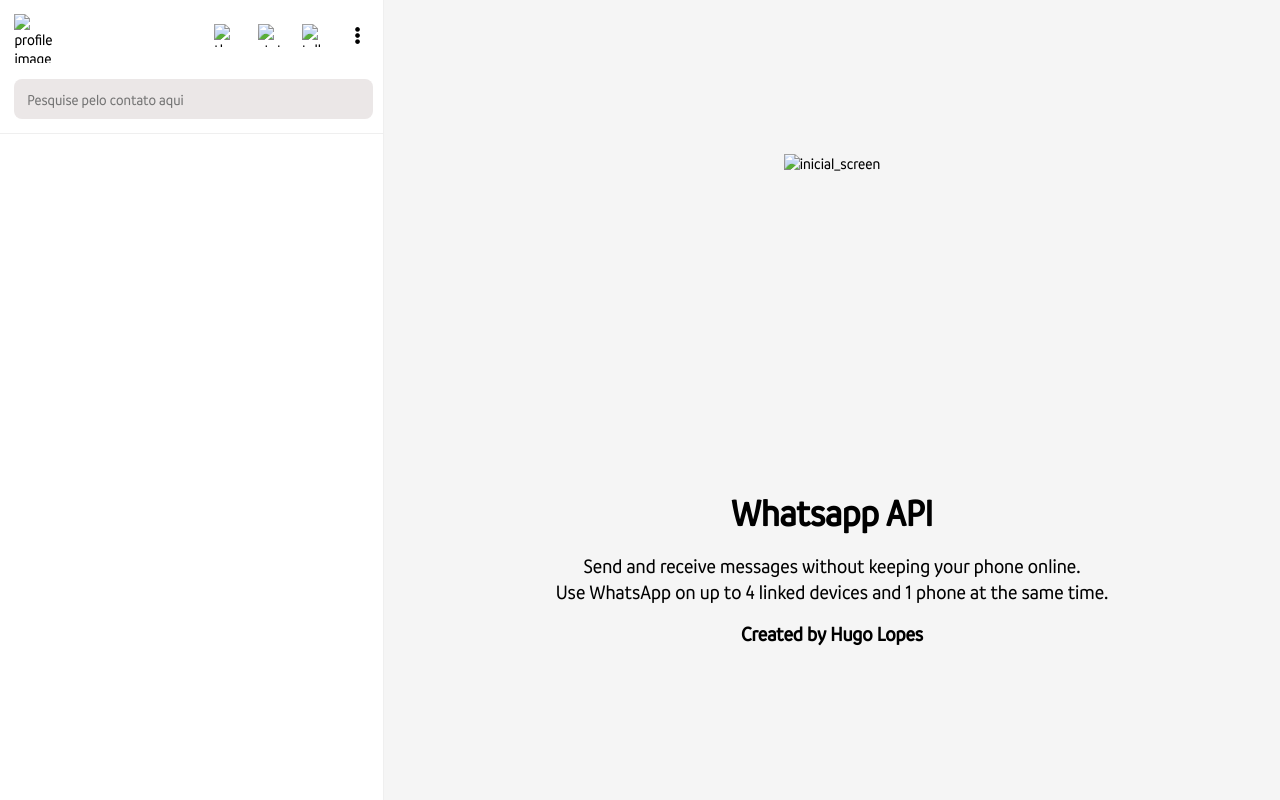
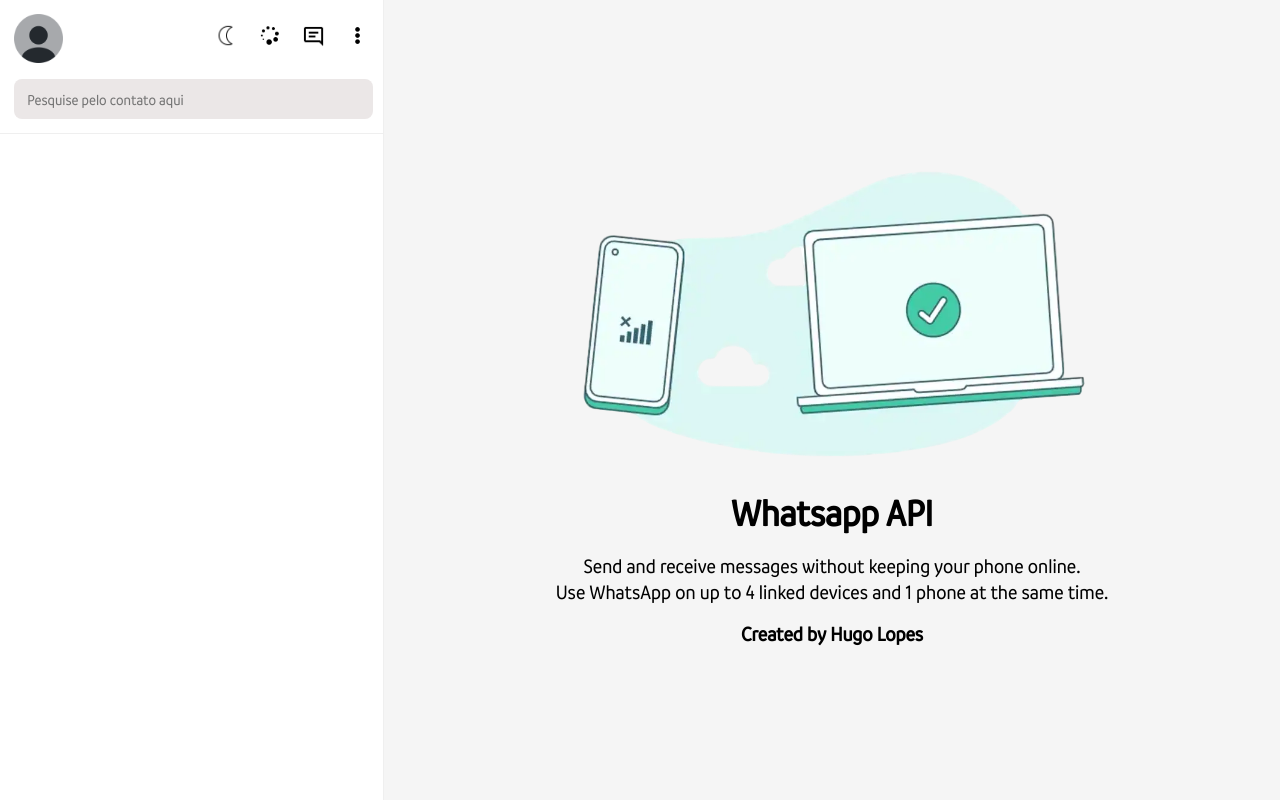
Before and after one commit to huguinz/whatsapp-api, a website: page index.html in a window 1280 px wide. Drawn offline with Linux system fonts and the light colour scheme; the site is published under a folder, as on GitHub Pages, so addresses that start at the root find nothing; no server answers.

Commit message:
fix: fix bugs

```diff
--- a/index.html
+++ b/index.html
@@ -11,11 +11,11 @@
 <body>
     <div class="container">
         <div class="header">
-            <img src="/src/img/teste.png" alt="profile image" class="profile_image">
+            <img src="./src/img/teste.png" alt="profile image" class="profile_image">
             <div class="icons">
-                <img src="/src/img/theme.png" alt="theme icon" class="icons_elements">
-                <img src="/src/img/status.png" alt="status icon" class="icons_elements">
-                <img src="/src/img/talks.png" alt="talks icon" class="icons_elements">
+                <img src="./src/img/theme.png" alt="theme icon" class="icons_elements">
+                <img src="./src/img/status.png" alt="status icon" class="icons_elements">
+                <img src="./src/img/talks.png" alt="talks icon" class="icons_elements">
                 <img src="./src/img/menu.png" alt="menu icon" class="icons_elements">
             </div>
             <input id="search_contact" type="text" placeholder="Pesquise pelo contato aqui">
@@ -25,7 +25,7 @@
         </div>
     </div>
     <div id="inicial_screen">
-        <img src="/src/img/entry-image-light-full.png" alt="inicial_screen">
+        <img src="./src/img/entry-image-light-full.png" alt="inicial_screen">
         <h2>Whatsapp API</h2>
         <p>Send and receive messages without keeping your phone online. <br>
             Use WhatsApp on up to 4 linked devices and 1 phone at the same time.
@@ -33,7 +33,7 @@
         <p><strong>Created by Hugo Lopes</strong></p>
     </div>
 
-    <script src="/src/pages/script.js"></script>
+    <script src="./src/pages/script.js"></script>
 </body>
 </html>
 
```
